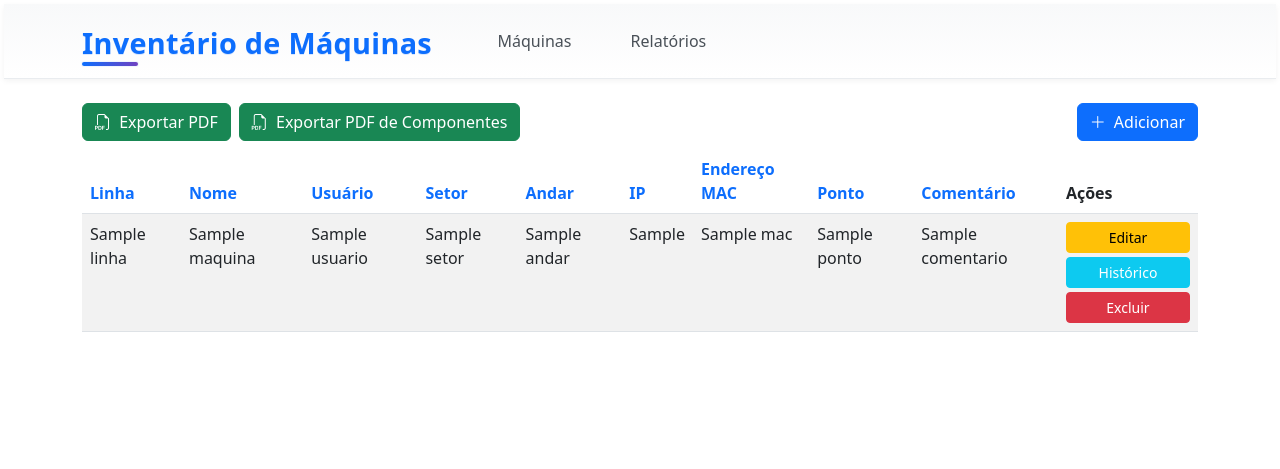
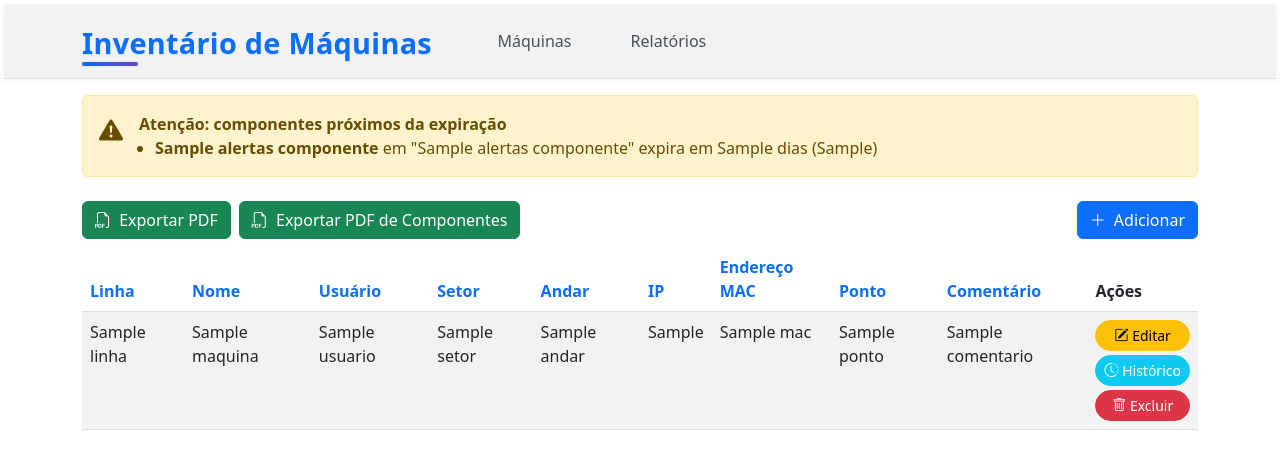
Before and after one commit to IgorBermude/InvMaq-Web, a Python web app: template webapp/templates/index.html in a window 1280 px wide. Shown: the top 469 px of the page. Run offline with Jinja, Linux system fonts and the light colour scheme; the template is opened without the code that fills it: most values are stand-ins (such as "Sample title", 1, 10 or a date in 2020).

Commit message:
componentes e estilização

```diff
--- a/webapp/static/style.css
+++ b/webapp/static/style.css
@@ -26,11 +26,11 @@ body {
 }
 
 .topbar {
-  background: linear-gradient(180deg, #f8f9fa 0%, #ffffff 100%);
-  border-bottom: 1px solid #e9ecef;
+  background-color: #f2f2f2; /* cinza claro */
+  border-bottom: 1px solid #e0e0e0; /* borda discreta */
   box-shadow: 0 2px 6px rgba(0,0,0,0.05);
-  z-index: 1030; /* acima do conteúdo */
-  position: sticky;  /* fixa no topo ao rolar */
+  z-index: 1030;
+  position: sticky;
   top: 0;
 }
 
--- a/webapp/templates/base.html
+++ b/webapp/templates/base.html
@@ -35,6 +35,23 @@
   </div>
 
   <div class="container mt-3">
+    {% if alertas_componentes and alertas_componentes|length > 0 %}
+      <div class="alert alert-warning d-flex align-items-start gap-3" role="alert">
+        <i class="bi bi-exclamation-triangle-fill fs-4"></i>
+        <div>
+          <div class="fw-semibold">Atenção: componentes próximos da expiração</div>
+          <ul class="mb-0 ps-3">
+            {% for c in alertas_componentes %}
+              <li>
+                <strong>{{ c.nome }}</strong>
+                {% if c.maquina_nome %} em "{{ c.maquina_nome }}"{% endif %}
+                {% if c.data_expiracao %} expira em {{ c.dias_restantes }} dia{{ 's' if c.dias_restantes != 1 else '' }} ({{ c.data_expiracao }}){% endif %}
+              </li>
+            {% endfor %}
+          </ul>
+        </div>
+      </div>
+    {% endif %}
     {% block content %}{% endblock %}
   </div>
 </body>
--- a/webapp/templates/edit/edit_historico_maquina.html
+++ b/webapp/templates/edit/edit_historico_maquina.html
@@ -19,7 +19,7 @@
     </div>
     <div class="col mb-4">
         <label class="form-label">Descrição</label>
-        <input name="descricao" class="form-control" value="{{ historico.descricao }}" required>
+        <textarea name="descricao" class="form-control" rows="4" required>{{ historico.descricao }}</textarea>
     </div>
 
     <div class="mb-3">
--- a/webapp/templates/historico.html
+++ b/webapp/templates/historico.html
@@ -29,7 +29,7 @@
     </div>
     <div class="col mb-4">
       <label class="form-label">Descrição</label>
-      <input name="descricao" class="form-control" placeholder="Descrição" required>
+      <textarea name="descricao" class="form-control" placeholder="Descrição" required rows="4"></textarea>
     </div>
     <div class="col-auto mt-2 d-flex align-items-start gap-3 flex-wrap">
       <button class="btn btn-primary" id="btnSubmitHistorico">Adicionar</button>
--- a/webapp/templates/index.html
+++ b/webapp/templates/index.html
@@ -94,11 +94,20 @@
       <td>{{ m.mac }}</td>
       <td>{{ m.ponto }}</td>
       <td>{{ m.comentario }}</td>
-      <td class="text-nowrap" style="min-width: 140px;">
+      <td class="text-nowrap" style="min-width: 40px;">
         <div class="d-grid gap-1">
-          <a href="/maquinas/edit/{{ m.id }}" class="btn btn-sm btn-warning w-100">Editar</a>
-          <a href="/historico?maquina={{ m.id }}" class="btn btn-sm btn-info text-white w-100">Histórico</a>
-          <a href="/maquinas/delete/{{ m.id }}" class="btn btn-sm btn-danger w-100" onclick="return confirm('Tem certeza que deseja excluir esta máquina?');">Excluir</a>
+          <a href="/maquinas/edit/{{ m.id }}" class="btn btn-sm btn-warning w-100 rounded-pill" aria-label="Editar" title="Editar">
+            <i class="bi bi-pencil-square"></i>
+            Editar
+          </a>
+          <a href="/historico?maquina={{ m.id }}" class="btn btn-sm btn-info text-white w-100 rounded-pill" aria-label="Histórico" title="Histórico">
+            <i class="bi bi-clock-history"></i>
+            Histórico
+          </a>
+          <a href="/maquinas/delete/{{ m.id }}" class="btn btn-sm btn-danger w-100 rounded-pill" onclick="return confirm('Tem certeza que deseja excluir esta máquina?');" aria-label="Excluir" title="Excluir">
+            <i class="bi bi-trash"></i>
+            Excluir
+          </a>
         </div>
       </td>
     </tr>
```
Also changed, not shown: core/componentes.py (+28 -1 lines), webapp/main.py (+12 -3 lines).
